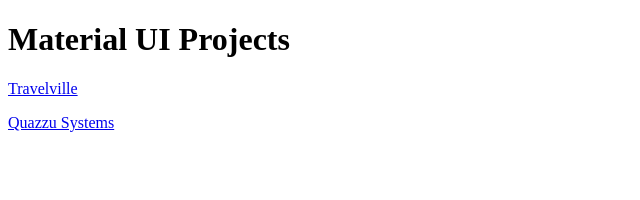
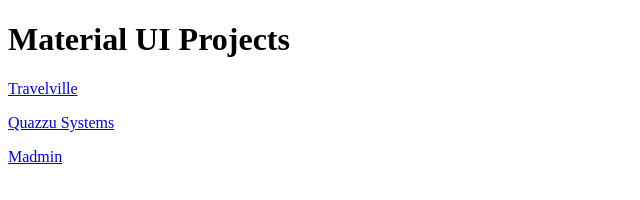
Before and after one commit to vascojm82/Materialize-CSS-from-Scratch, a plain HTML site: page index.html in a window 1280 px wide. Shown: the full height of the page, 0-640 px from the left. Drawn offline with Linux system fonts and the light colour scheme.

Commit message:
Added Madmin project

```diff
--- a/index.html
+++ b/index.html
@@ -6,6 +6,5 @@
 
 <p><a href="./Travelville/index.html">Travelville</a></p>
 <p><a href="./Quazzu/index.html">Quazzu Systems</a></p>
-
-</body>
+<p><a href="./Madmin/index.html">Madmin</a></p>
 </html>
```
